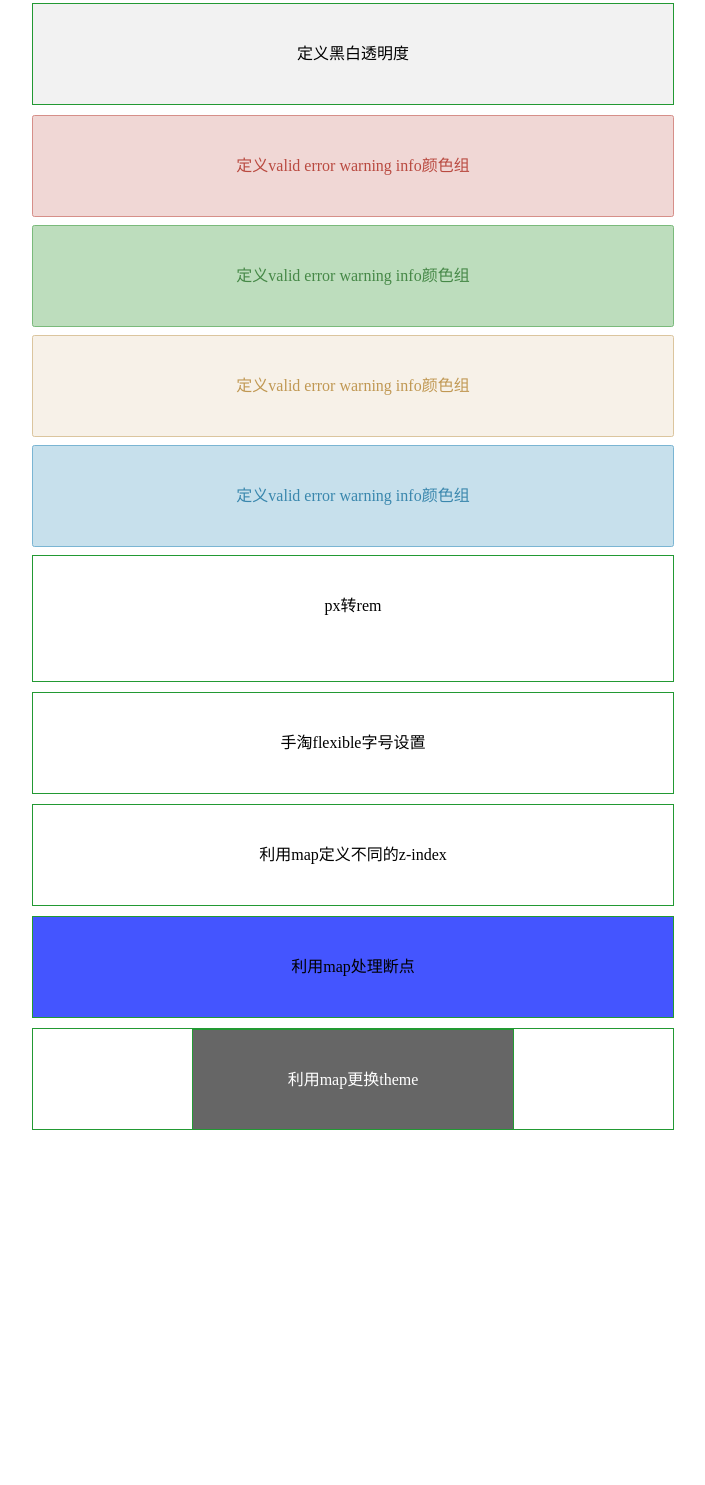
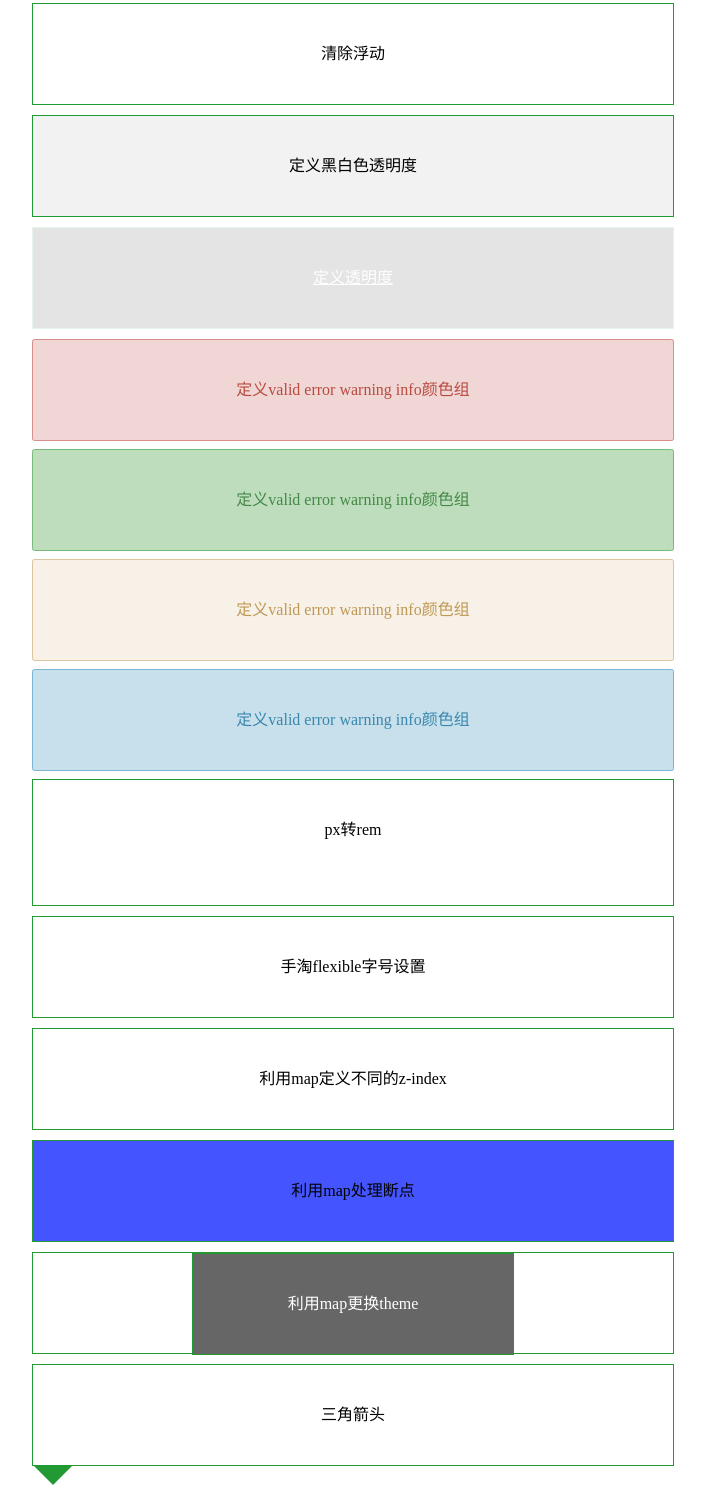
Before and after one commit to yourenA/sass-project, a website: page src/index.html in a window 1280 px wide. Shown: the part 221-1706 px from the top of the page, without its empty margins (287-992 px from the left). Before the commit the page ends 1361 px from the top, so only its background shows below. Drawn offline with nearby package versions, Linux system fonts and the light colour scheme; files that its build step writes are made by us from their sources.

Commit message:
add sass

```diff
--- a/src/index.html
+++ b/src/index.html
@@ -15,10 +15,13 @@
         定义css3兼容属性前缀
     </div>
 
+    <div class="clearfix">清除浮动</div>
     <div class="BRWOpacity">
-        定义黑白透明度
+        定义黑白色透明度
     </div>
-
+    <div class="opacity">
+        <a href="">定义透明度</a>
+    </div>
     <div class="message-error">定义valid error  warning info颜色组</div>
     <div class="message-valid">定义valid error  warning info颜色组</div>
     <div class="message-warning">定义valid error  warning info颜色组</div>
@@ -44,5 +47,10 @@
 
         </div>
     </div>
+
+    <div class="arrow">
+        三角箭头
+    </div>
+
 </body>
 </html>
--- a/src/sass/common.scss
+++ b/src/sass/common.scss
@@ -13,7 +13,6 @@ div {
   width: 50%;
   height: 100px;
   line-height: 100px;
-  overflow: hidden;
   border: 1px solid $main-color;
   text-align: center;
 
@@ -45,7 +44,7 @@ div.css3prefix {
 }
 
 @function white($opacity) {
-  @return rgba(255, 255, 0, $opacity)
+  @return rgba(255, 255, 255, $opacity)
 }
 
 div.BRWOpacity {
@@ -196,3 +195,86 @@ div.theme {
     }
   }
 }
+
+//清除浮动
+$legacy-support-for-ie: true !default;
+@mixin clearfix {
+  @if $legacy-support-for-ie {
+    *zoom: 1;
+  }
+  &:before, &:after {
+    content: "";
+    display: table;
+  }
+  &:after {
+    clear: both;
+    overflow: hidden;
+  }
+}
+
+%clearfix {
+  @include clearfix;
+}
+
+.clearfix {
+  @extend %clearfix;
+}
+
+/*透明度*/
+@mixin opacity($opacity:50) {
+  opacity: $opacity / 100;
+  @if $legacy-support-for-ie {
+    filter: alpha(opacity=$opacity);
+  }
+}
+
+.opacity {
+  background: black(1);
+  @include opacity(10);
+  color: white(1);
+  a {
+    color: white(1);
+  }
+}
+
+//三角形
+@mixin arrow($direction,$size,$color) {
+  &:after{
+    content: '';
+    position: absolute;
+    width: 0;
+    height: 0;
+    line-height: 0;
+    font-size: 0;
+    overflow: hidden;
+    border-width: $size;
+    cursor: pointer;
+    @if $direction == top {
+      border-style: dashed dashed solid dashed;
+      border-color: transparent transparent $color transparent;
+      border-top: none;
+    } @else if $direction == bottom {
+      border-style: solid dashed dashed dashed;
+      border-color: $color transparent transparent transparent;
+      border-bottom: none;
+    } @else if $direction == right {
+      border-style: dashed dashed dashed solid;
+      border-color: transparent transparent transparent $color;
+      border-right: none;
+    } @else if $direction == left {
+      border-style: dashed solid dashed dashed;
+      border-color: transparent $color transparent transparent;
+      border-left: none;
+    }
+  }
+
+}
+
+.arrow {
+  position: relative;
+  &:after{
+    top: 100%;
+    left: 0;
+  }
+  @include arrow(bottom, 20px, $main-color); //向下，10px大小，红色箭头
+}
```
Also changed, not shown: dist/css/common.css, dist/css/common.min.css, dist/index.html.
